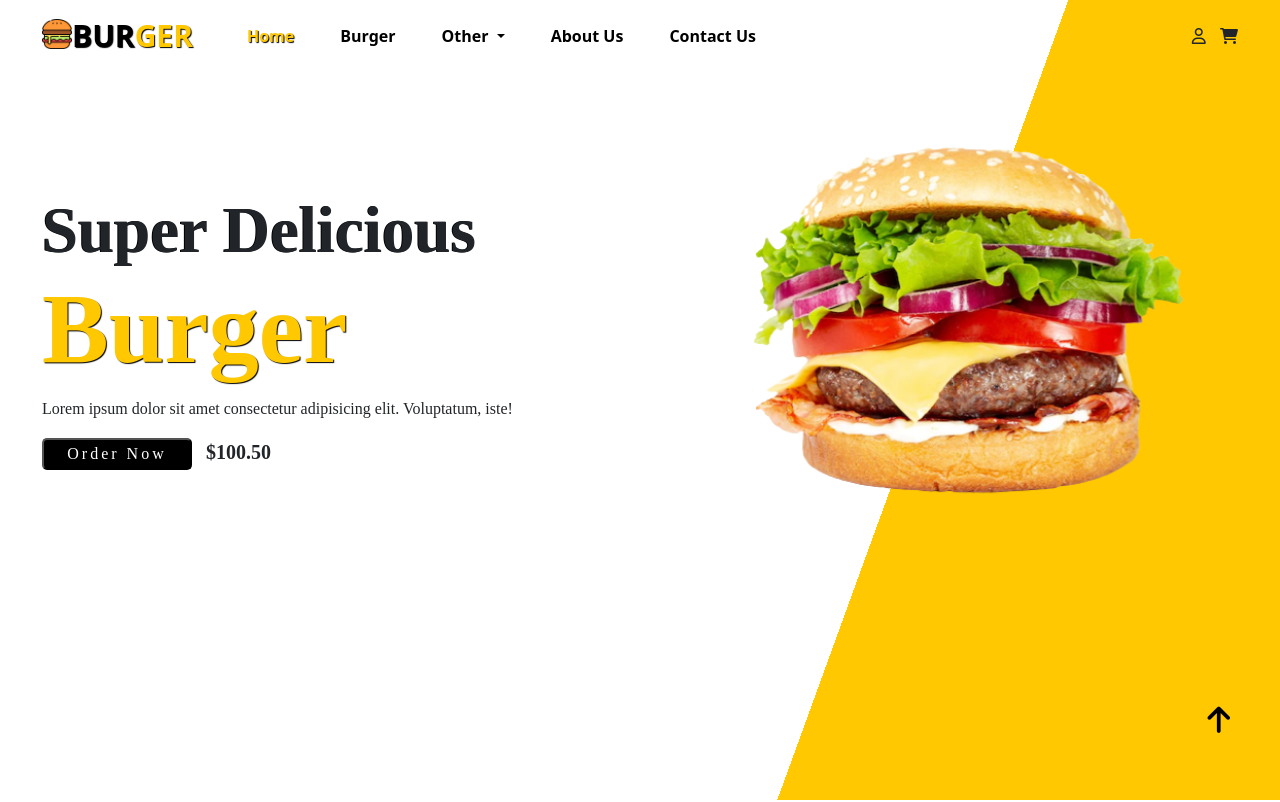
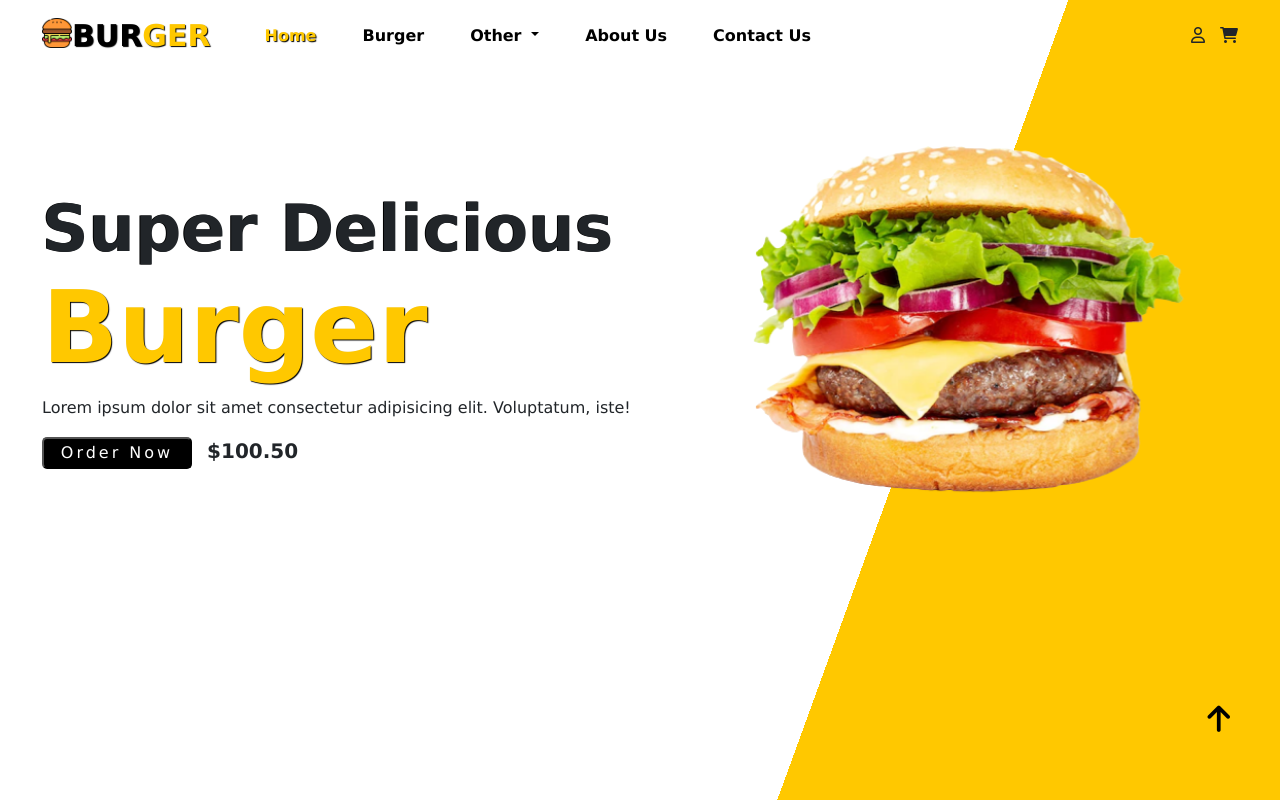
Before and after one commit to prathamdmehta/burger-restaurant, a plain HTML site: page index.html in a window 1280 px wide. Shown: the top 802 px of the page. Drawn offline with nearby package versions, Linux system fonts and the light colour scheme.

Commit message:
Update style.css

```diff
--- a/style.css
+++ b/style.css
@@ -2,6 +2,7 @@
     margin: 0;
     padding: 0;
     box-sizing: border-box;
+    font-family: Verdana, Geneva, Tahoma, sans-serif
 }
 .home-section{
     width: 100%;
@@ -59,7 +60,6 @@
     flex-wrap: wrap;
     position: relative;
     z-index: 0;
-    font-family: 'Roboto Slab', serif;
 }
 .home .img{
     flex: 1 1 300px;
```
